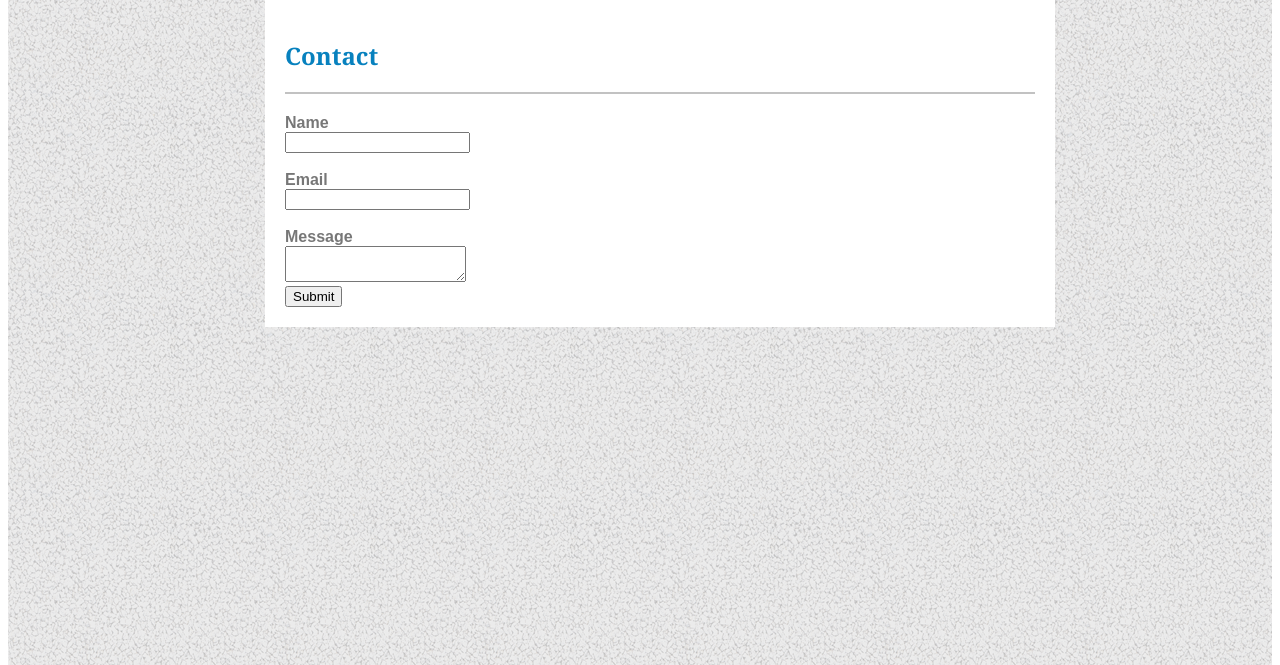
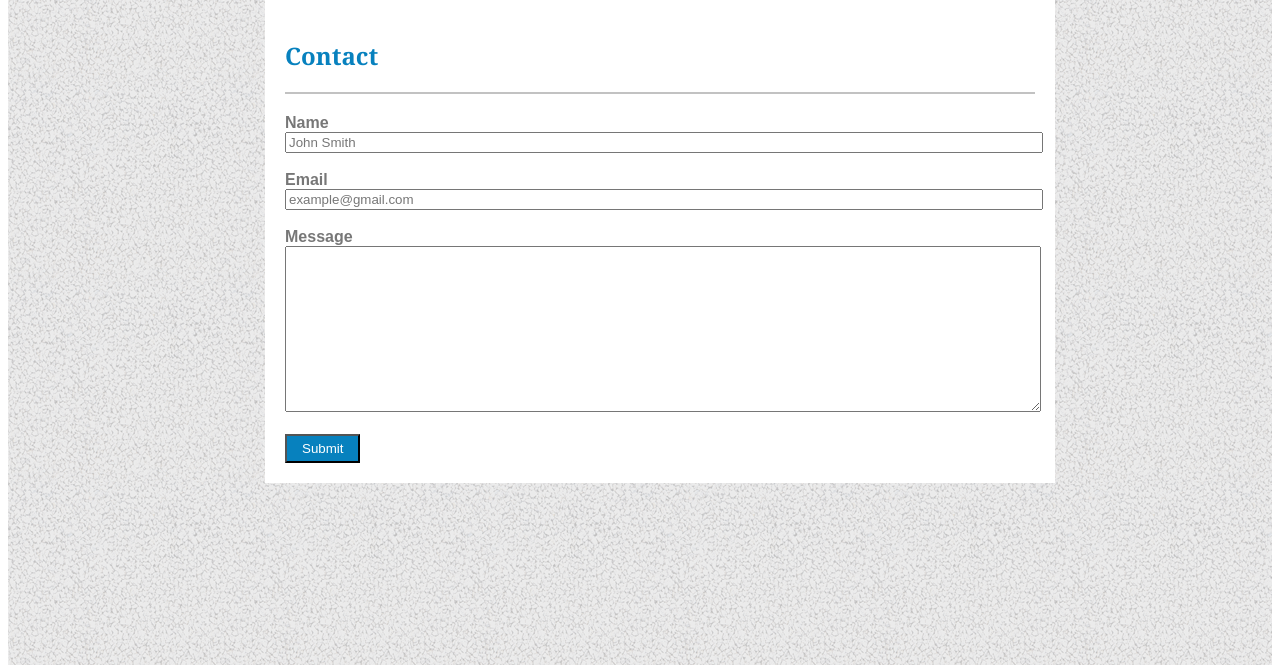
Before and after one commit to w3fl3x/Basic-Portfolio, a plain HTML site: page contact.html in a window 1280 px wide. Shown: the part 135-800 px from the top of the page. Drawn offline with Linux system fonts and the light colour scheme.

Commit message:
Changed font color in text area and added example text in box for forms.

```diff
--- a/assets/css/style.css
+++ b/assets/css/style.css
@@ -152,3 +152,24 @@ footer {
 a:link {
     text-decoration: none;
 }
+
+form {
+    color: #777777;
+    width: 900px;
+    border 1px solid #999;
+}
+
+input, textarea {
+    color: #777777;
+    width: 750px;
+}
+
+textarea {
+    height: 12em;
+}
+
+button {
+    background: #0781be;
+    color: white;
+    padding: 5px 15px 5px 15px;
+}
--- a/contact.html
+++ b/contact.html
@@ -30,7 +30,7 @@
                         <div>
                             <label for="name"><strong>Name</strong></label>
                             <br />
-                            <input type="text" id="name" name="John Smith">
+                            <input type="text" id="name" name="user_name" value="John Smith">
                         </div>
 
                         <br />
@@ -38,7 +38,7 @@
                         <div>
                             <label for="email"><strong>Email</strong></label>
                             <br />
-                            <input type="email" id="email" name="example@gmail.com">
+                            <input type="email" id="email" name="user_email" value="example@gmail.com">
                         </div>
 
                         <br />
@@ -48,6 +48,9 @@
                             <br />
                             <textarea id="message" name="user_message"></textarea>
                         </div>
+
+                        <br />
+
                         <div class="button">
                             <button type="submit">Submit</button>
                         </div>
```
